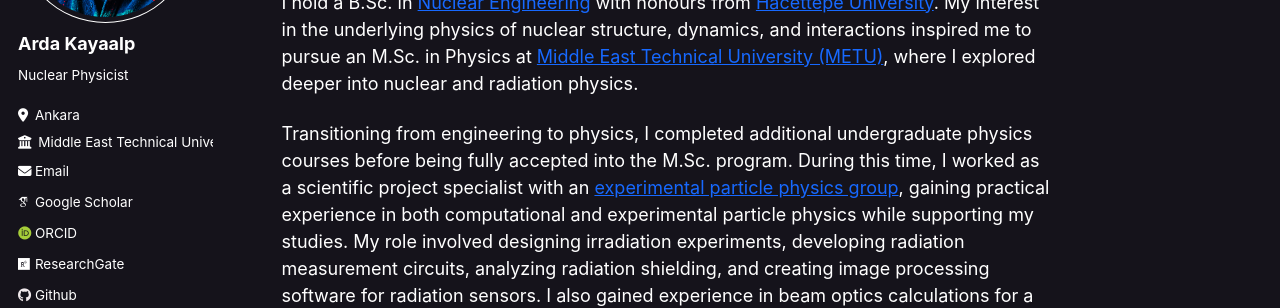
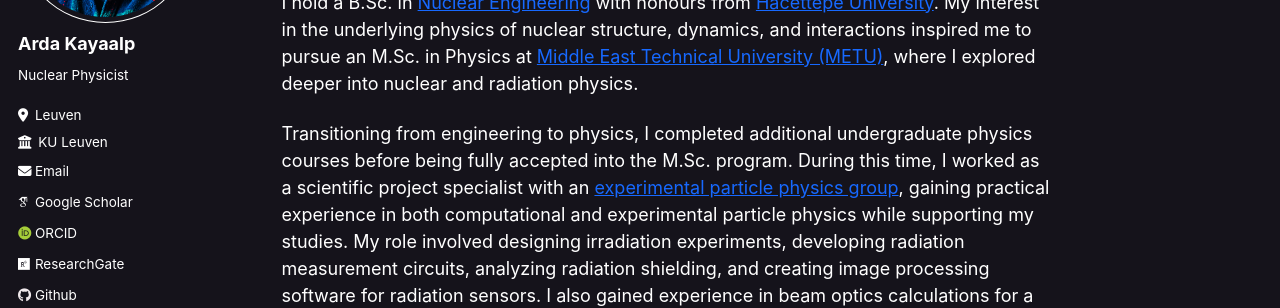
Before and after one commit to ardakayaalp/ardakayaalp.github.io, a Jekyll site: the page built from _pages/about.md, in a window 1280 px wide. Shown: the part 255-563 px from the top of the page. Built offline with Jekyll 4.4.1, drawn with Linux system fonts in a browser that asks for light colours; some web fonts are replaced.

Commit message:
Update _config.yml

```diff
--- a/_config.yml
+++ b/_config.yml
@@ -31,10 +31,10 @@ author:
   name             : "Arda Kayaalp"
   pronouns         : # example: "she/her"
   bio              : Nuclear Physicist
-  location         : "Ankara"
-  employer         : "Middle East Technical University"
+  location         : "Leuven"
+  employer         : "KU Leuven"
   uri              : # URL
-  email            : "arda.kayaalp@metu.edu.tr"
+  email            : "arda.kayaalp@kuleuven.be"
 
   # Academic websites
   arxiv            : # URL - Update with the correct link to your profile
```
